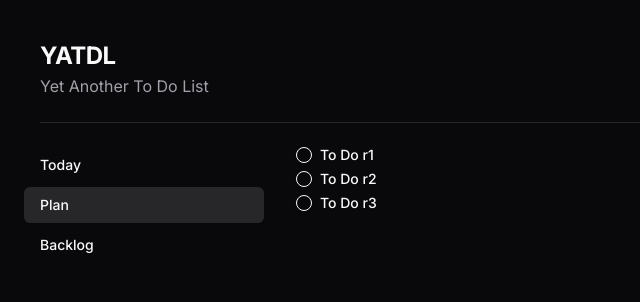
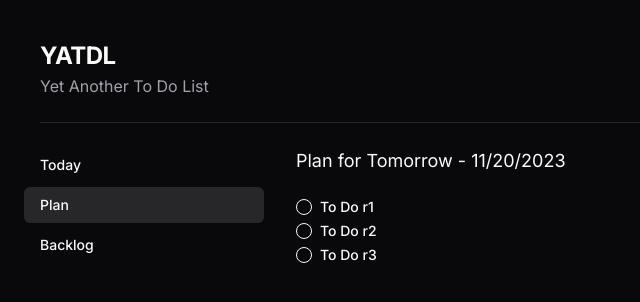
Before and after one commit to aripo99/yatdl, a Next.js app: page /plan in a window 1280 px wide. Shown: the top 302 px of the page, without its empty margins (0-640 px from the left). Built offline with nearby package versions, Linux system fonts and the light colour scheme.

Commit message:
Add main pages titles

```diff
--- a/app/backlog/page.tsx
+++ b/app/backlog/page.tsx
@@ -2,8 +2,9 @@ import { ToDoList } from "@/components/to-do-list"
 
 export default function Home() {
     return (
-        <main className="flex">
+        <div>
+            <p className="mb-6 text-lg">Backlog</p>
             <ToDoList />
-        </main>
+        </div>
     )
 }
--- a/app/plan/page.tsx
+++ b/app/plan/page.tsx
@@ -2,8 +2,11 @@ import { ToDoList } from "@/components/to-do-list"
 
 export default function Home() {
     return (
-        <main className="flex">
+        <div>
+            <p className="mb-6 text-lg">
+                Plan for Tomorrow - {new Date(new Date().setDate(new Date().getDate() + 1)).toLocaleDateString()}
+            </p>
             <ToDoList />
-        </main>
+        </div>
     )
 }
--- a/app/today/page.tsx
+++ b/app/today/page.tsx
@@ -2,8 +2,9 @@ import { ToDoList } from "@/components/to-do-list"
 
 export default function Home() {
     return (
-        <main className="flex">
+        <div>
+            <p className="mb-6 text-lg">Today - {new Date().toLocaleDateString()}</p>
             <ToDoList />
-        </main>
+        </div>
     )
 }
```
